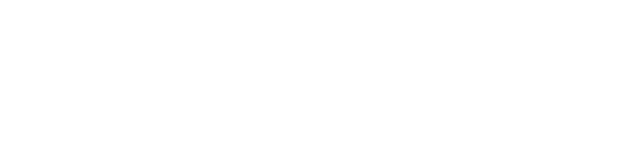
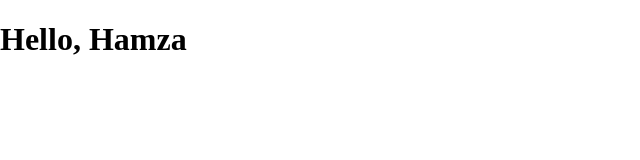
Before and after one commit to khanjazz8879/template-test, a plain HTML site: page index.html in a window 1280 px wide. Shown: the whole page, without its empty margins (0-640 px from the left). Drawn offline with Linux system fonts and the light colour scheme.

Commit message:
hello hamza

```diff
--- a/index.html
+++ b/index.html
@@ -10,6 +10,7 @@
   </head>
   <body>
     <!-- Script -->
+    <h1>Hello, Hamza</h1>
     <script src="script.js"></script>
   </body>
 </html>
```
